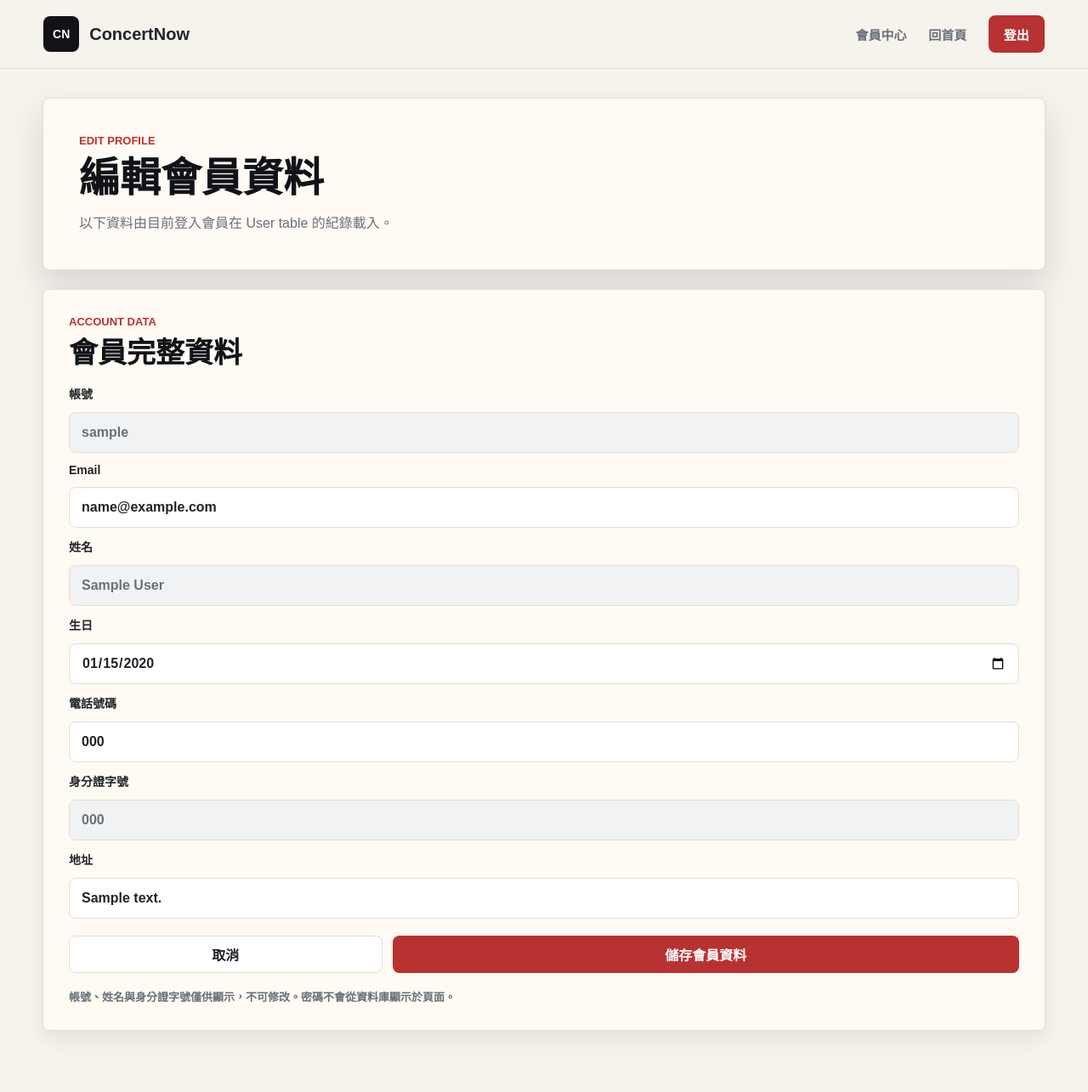
After one commit to lwc-ed/concert_system, a PHP site: page /customer/edit_member.php in a window 1280 px wide. The commit adds this page. Shown: the whole page at 85% size. Run offline with PHP 8.4, Linux system fonts and the light colour scheme; the visitor is signed in with stand-in values (Sample User, id 1); tables that the repository leaves empty hold one stand-in row (values such as "Sample post").

Commit message:
修改會員資料介面，新增編輯會員資料按鈕

```diff
--- a/assets/css/style.css
+++ b/assets/css/style.css
@@ -673,6 +673,22 @@ a {
     margin-bottom: 18px;
 }
 
+.member-section-heading {
+    display: flex;
+    align-items: center;
+    justify-content: space-between;
+    gap: 16px;
+    margin-bottom: 18px;
+}
+
+.member-section-heading .member-section-title {
+    margin-bottom: 0;
+}
+
+.member-section-heading .secondary-action {
+    width: auto;
+}
+
 .member-section-title h2 {
     font-size: clamp(24px, 3vw, 34px);
 }
@@ -729,6 +745,51 @@ a {
     border-color: #e2b4b4;
     background: #fff5f2;
     color: var(--accent-dark);
+}
+
+.member-alert p {
+    margin: 0;
+}
+
+.member-alert p + p {
+    margin-top: 6px;
+}
+
+.member-success {
+    margin-bottom: 16px;
+    border-color: #b9dcc5;
+    background: #edf8f1;
+    color: #245b38;
+}
+
+.member-edit-form {
+    max-width: none;
+}
+
+.member-edit-form input[readonly] {
+    cursor: not-allowed;
+    background: #f1f2f4;
+    color: var(--muted);
+}
+
+.member-edit-actions {
+    display: grid;
+    grid-template-columns: minmax(0, 1fr) minmax(0, 2fr);
+    gap: 12px;
+    margin-top: 8px;
+}
+
+.member-edit-actions .secondary-action,
+.member-edit-actions .auth-submit {
+    width: 100%;
+    margin: 0;
+}
+
+.member-security-note {
+    margin: 18px 0 0;
+    color: var(--muted);
+    font-size: 13px;
+    font-weight: 800;
 }
 
 .member-order-list {
@@ -1886,6 +1947,16 @@ a {
 
     .member-order-head {
         display: grid;
+    }
+
+    .member-section-heading,
+    .member-edit-actions {
+        display: grid;
+        grid-template-columns: 1fr;
+    }
+
+    .member-section-heading .secondary-action {
+        width: 100%;
     }
 
     .detail-hero,
--- /dev/null
+++ b/customer/edit_member.php
@@ -0,0 +1,199 @@
+<?php
+session_start();
+require_once __DIR__ . '/../includes/db_config.php';
+
+if (!isset($_SESSION['customer_id'])) {
+    header('Location: login.php?redirect=edit_member.php');
+    exit;
+}
+
+function h($value) {
+    return htmlspecialchars((string) $value, ENT_QUOTES, 'UTF-8');
+}
+
+function textLength($value) {
+    return function_exists('mb_strlen') ? mb_strlen((string) $value, 'UTF-8') : strlen((string) $value);
+}
+
+function editMemberDateText($value) {
+    if (!$value) {
+        return '';
+    }
+
+    $timestamp = strtotime((string) $value);
+    return $timestamp ? date('Y-m-d', $timestamp) : '';
+}
+
+$stylePath = __DIR__ . '/../assets/css/style.css';
+$styleVersion = file_exists($stylePath) ? filemtime($stylePath) : time();
+$customerId = (int) $_SESSION['customer_id'];
+$today = date('Y-m-d');
+$member = null;
+$errors = [];
+
+if ($pdo === null) {
+    $errors[] = '目前無法連線到資料庫，請確認 MAMP / MySQL 已啟動，且 includes/db_config.php 設定正確。';
+} else {
+    try {
+        $memberStatement = $pdo->prepare(
+            'SELECT username, real_name, birth_date, phone_num, id_number, email, user_address
+             FROM `User`
+             WHERE user_id = :user_id AND role = "customer"
+             LIMIT 1'
+        );
+        $memberStatement->execute(['user_id' => $customerId]);
+        $member = $memberStatement->fetch();
+
+        if (!$member) {
+            unset($_SESSION['customer_id'], $_SESSION['customer_username']);
+            header('Location: login.php?redirect=edit_member.php');
+            exit;
+        }
+
+        if ($_SERVER['REQUEST_METHOD'] === 'POST') {
+            $email = trim($_POST['email'] ?? '');
+            $birthDate = trim($_POST['birth_date'] ?? '');
+            $phoneNum = trim($_POST['phone_num'] ?? '');
+            $userAddress = trim($_POST['user_address'] ?? '');
+
+            $member['email'] = $email;
+            $member['birth_date'] = $birthDate;
+            $member['phone_num'] = $phoneNum;
+            $member['user_address'] = $userAddress;
+
+            if ($email === '' || $birthDate === '' || $phoneNum === '') {
+                $errors[] = '請完整填寫必填資料。';
+            } elseif (!filter_var($email, FILTER_VALIDATE_EMAIL) || textLength($email) > 100) {
+                $errors[] = '請輸入有效且不超過 100 個字的 Email。';
+            } elseif (strtotime($birthDate) === false || strtotime($birthDate) > strtotime($today)) {
+                $errors[] = '生日不可填寫未來日期。';
+            } elseif (textLength($phoneNum) > 20) {
+                $errors[] = '電話號碼不可超過 20 個字。';
+            } elseif (textLength($userAddress) > 255) {
+                $errors[] = '地址不可超過 255 個字。';
+            }
+
+            if (!$errors) {
+                $duplicateStatement = $pdo->prepare(
+                    'SELECT user_id
+                     FROM `User`
+                     WHERE user_id <> :user_id
+                       AND email = :email
+                     LIMIT 1'
+                );
+                $duplicateStatement->execute([
+                    'user_id' => $customerId,
+                    'email' => $email,
+                ]);
+
+                if ($duplicateStatement->fetch()) {
+                    $errors[] = '此 Email 已被其他會員使用。';
+                }
+            }
+
+            if (!$errors) {
+                $updateStatement = $pdo->prepare(
+                    'UPDATE `User`
+                     SET birth_date = :birth_date,
+                         phone_num = :phone_num,
+                         email = :email,
+                         user_address = :user_address
+                     WHERE user_id = :user_id AND role = "customer"'
+                );
+                $updateStatement->execute([
+                    'birth_date' => $birthDate,
+                    'phone_num' => $phoneNum,
+                    'email' => $email,
+                    'user_address' => $userAddress !== '' ? $userAddress : null,
+                    'user_id' => $customerId,
+                ]);
+
+                header('Location: member.php?updated=1');
+                exit;
+            }
+        }
+    } catch (PDOException $exception) {
+        $errors[] = '會員資料處理失敗：' . $exception->getMessage();
+    }
+}
+?>
+<!doctype html>
+<html lang="zh-Hant">
+<head>
+    <meta charset="utf-8">
+    <meta name="viewport" content="width=device-width, initial-scale=1">
+    <title>編輯會員資料 | ConcertNow</title>
+    <link rel="stylesheet" href="../assets/css/style.css?v=<?= h($styleVersion) ?>">
+</head>
+<body>
+    <header class="site-header">
+        <a class="brand" href="../index.php" aria-label="ConcertNow 首頁">
+            <span class="brand-mark">CN</span>
+            <span>ConcertNow</span>
+        </a>
+
+        <nav class="main-nav" aria-label="主要導覽">
+            <a href="member.php">會員中心</a>
+            <a href="../index.php">回首頁</a>
+            <a class="login-button" href="logout.php">登出</a>
+        </nav>
+    </header>
+
+    <main class="member-main">
+        <section class="member-hero" aria-labelledby="edit-member-title">
+            <div>
+                <p class="member-kicker">Edit Profile</p>
+                <h1 id="edit-member-title">編輯會員資料</h1>
+                <span>以下資料由目前登入會員在 User table 的紀錄載入。</span>
+            </div>
+        </section>
+
+        <section class="member-panel">
+            <?php if ($errors): ?>
+                <div class="member-alert">
+                    <?php foreach ($errors as $error): ?>
+                        <p><?= h($error) ?></p>
+                    <?php endforeach; ?>
+                </div>
+            <?php endif; ?>
+
+            <?php if ($member): ?>
+                <div class="member-section-title">
+                    <p>Account Data</p>
+                    <h2>會員完整資料</h2>
+                </div>
+
+                <form class="auth-form member-edit-form" action="edit_member.php" method="post">
+                    <label for="username">帳號</label>
+                    <input id="username" type="text" value="<?= h($member['username']) ?>" readonly aria-describedby="readonly-note">
+
+                    <label for="email">Email</label>
+                    <input id="email" name="email" type="email" value="<?= h($member['email']) ?>" maxlength="100" autocomplete="email" required>
+
+                    <label for="real_name">姓名</label>
+                    <input id="real_name" type="text" value="<?= h($member['real_name']) ?>" readonly aria-describedby="readonly-note">
+
+                    <label for="birth_date">生日</label>
+                    <input id="birth_date" name="birth_date" type="date" value="<?= h(editMemberDateText($member['birth_date'])) ?>" max="<?= h($today) ?>" required>
+
+                    <label for="phone_num">電話號碼</label>
+                    <input id="phone_num" name="phone_num" type="tel" value="<?= h($member['phone_num']) ?>" maxlength="20" autocomplete="tel" required>
+
+                    <label for="id_number">身分證字號</label>
+                    <input id="id_number" type="text" value="<?= h($member['id_number']) ?>" readonly aria-describedby="readonly-note">
+
+                    <label for="user_address">地址</label>
+                    <input id="user_address" name="user_address" type="text" value="<?= h($member['user_address']) ?>" maxlength="255" autocomplete="street-address">
+
+                    <div class="member-edit-actions">
+                        <a class="secondary-action" href="member.php">取消</a>
+                        <button class="auth-submit" type="submit">儲存會員資料</button>
+                    </div>
+                </form>
+
+                <p class="member-security-note" id="readonly-note">帳號、姓名與身分證字號僅供顯示，不可修改。密碼不會從資料庫顯示於頁面。</p>
+            <?php endif; ?>
+        </section>
+    </main>
+</body>
+</html>
```
Also changed, not shown: customer/member.php (+16 -8 lines), includes/concerts.php (+51 -0 lines).
